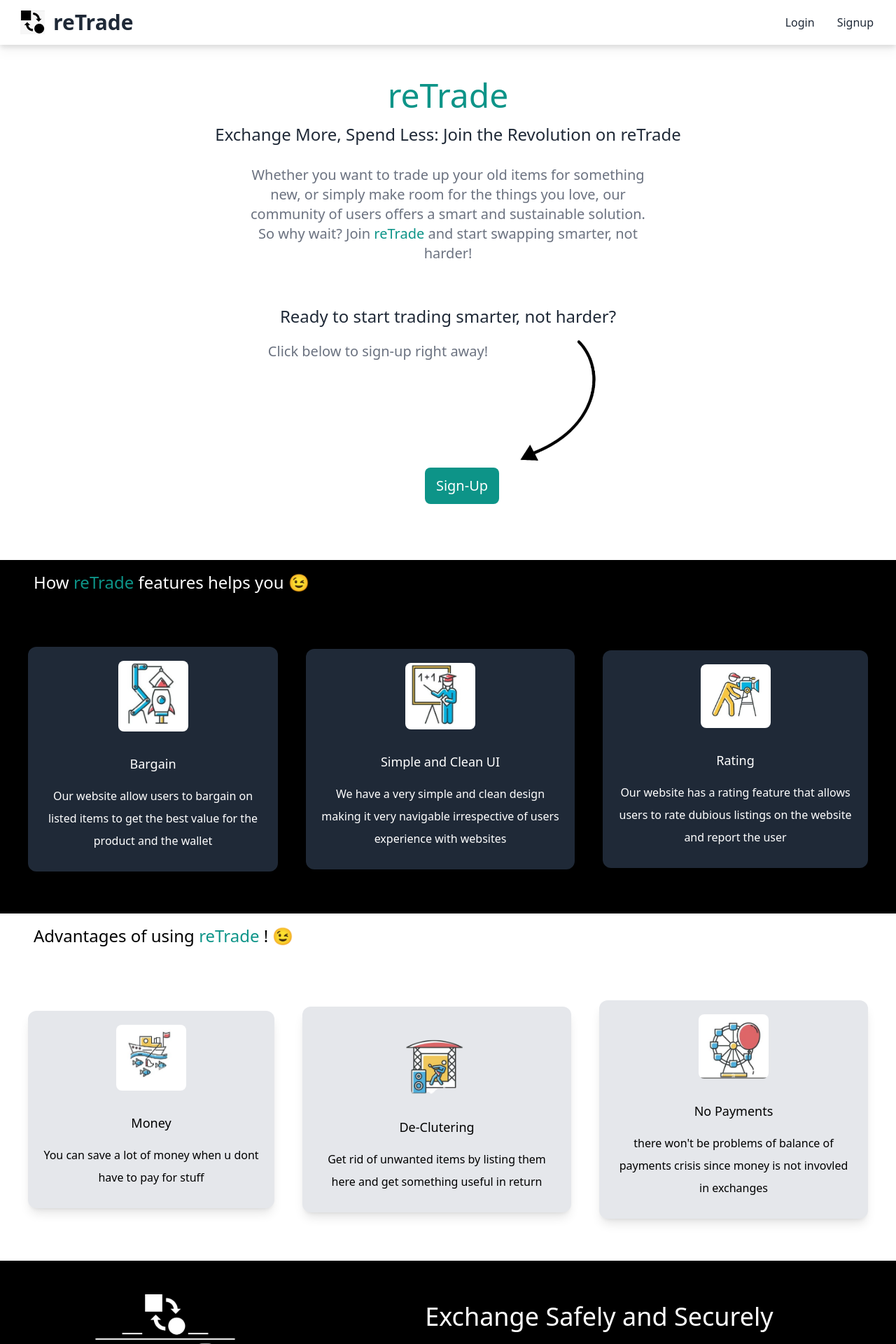
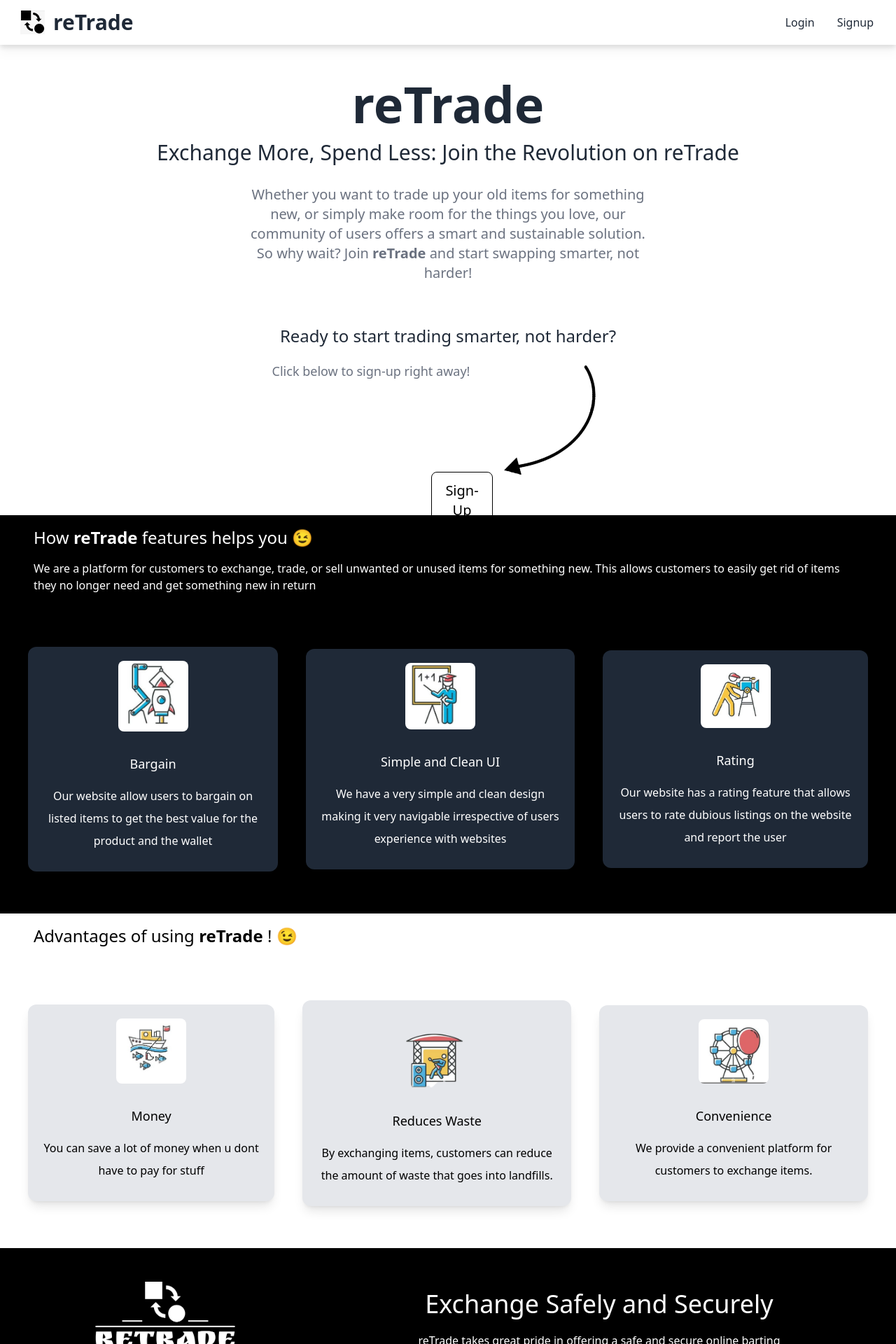
Before and after one commit to manishya1669/retrade, a React (Vite) app: page / in a window 1280 px wide. Shown: the top 1920 px of the page at 70% size. Built offline with nearby package versions, Linux system fonts and the light colour scheme; what pocketbase would draw is missing.

Commit message:
changed the color theme

```diff
--- a/src/pages/LandingPage.jsx
+++ b/src/pages/LandingPage.jsx
@@ -12,24 +12,24 @@ const LandingPage = () => {
   return (
   <div>
     <div className=' text-center p-10 py-10'>
-      <h2 className=' text-5xl py-2 text-teal-600 font-medium md:text-5xl text-bold'>reTrade</h2>
-      <h3 className='text-2xl py-2 md:text-2xl'>Exchange More, Spend Less: Join the Revolution on reTrade</h3>
+      <h2 className=' text-5xl py-2 font-bold  md:text-7xl text-bold'>reTrade</h2>
+      <h3 className='text-2xl py-2 md:text-3xl'>Exchange More, Spend Less: Join the Revolution on reTrade</h3>
       <p className=' text-lg py-5 leading-8 text-gray-500 md:text-xl max-w-xl mx-auto'>
-      Whether you want to trade up your old items for something new, or simply make room for the things you love, our community of users offers a smart and sustainable solution. So why wait? Join <span className=" text-teal-600">reTrade</span> and start swapping smarter, not harder!
+      Whether you want to trade up your old items for something new, or simply make room for the things you love, our community of users offers a smart and sustainable solution. So why wait? Join <span className=" font-bold">reTrade</span> and start swapping smarter, not harder!
       </p>
 
-      <div>
+      <div className=" hidden md:block">
         <h2 className=" text-2xl mt-10">
           Ready to start trading smarter, not harder?
         </h2>
         <div className=" flex mx-auto text-center justify-center">
-          <p className=" text-lg py-5 leading-8 text-gray-500 md:text-xl ">
+          <p className=" text-lg py-5 leading-8 text-gray-500 md:text-lg ">
             Click below to sign-up right away!
           </p>
-        <img src={arrow} className="" width={200} height={200}  alt="" />
+        <img src={arrow} className=" rotate-12 ml-5" width={200} height={50}  alt="" />
         </div>
 
-        <button className=" text-xl ml-10 mb-10 bg-teal-600 py-3 px-4 rounded-lg text-white hover:scale-110 transition duration-300 ease-in-ou">
+        <button className=" text-xl ml-10 mb-10 border border-black py-3 bottom-1 right-[45%] left-[45%] absolute px-3 rounded-lg text-black hover:scale-110 transition duration-300 ease-in-ou">
           Sign-Up
         </button>
 
@@ -38,7 +38,10 @@ const LandingPage = () => {
 
     <section className=" text-white bg-black">
       <div className=" p-2">
-        <h3 className=" text-2xl py-2 mx-10">How <span className=" text-teal-600">reTrade</span> features helps you 😉</h3>
+        <h3 className=" text-2xl py-2 mx-10">How <span className=" font-extrabold">reTrade</span> features helps you 😉</h3>
+        <p className=" py-2 mx-10">
+        We are a platform for customers to exchange, trade, or sell unwanted or unused items for something new. This allows customers to easily get rid of items they no longer need and get something new in return
+        </p>
       </div>
       <div className=" lg:flex gap-10 p-10 mx-auto justify-center items-center">
       <div className='bg-gray-800 my-5 text-center shadow-lg p-5 rounded-xl hover:scale-110 transition duration-300 ease-in-out max-w-sm'>
@@ -69,7 +72,7 @@ const LandingPage = () => {
 
     <section className=" text-black bg-white">
       <div className=" p-2">
-        <h3 className=" text-2xl py-2 mx-10">Advantages of using <span className=" text-teal-600">reTrade</span> ! 😉</h3>
+        <h3 className=" text-2xl py-2 mx-10">Advantages of using <span className=" font-extrabold">reTrade</span> ! 😉</h3>
       </div>
       <div className=" flex gap-10 p-10 mx-auto lg:justify-center items-center">
       <div className='bg-gray-200 my-5 text-center shadow-lg p-5 rounded-xl hover:scale-110 transition duration-300 ease-in-out max-w-sm'>
@@ -82,17 +85,17 @@ const LandingPage = () => {
 
       <div className='bg-gray-200 my-5 text-center shadow-lg p-5 rounded-xl hover:scale-110 transition duration-300 ease-in-out max-w-sm'>
         <img className='mx-auto rounded-lg' src={service5} width={100} height={100}/>
-        <h3 className=' text-lg font-medium pt-8 pb-2'>De-Clutering</h3>
+        <h3 className=' text-lg font-medium pt-8 pb-2'>Reduces Waste</h3>
         <p className='text-md py-2 leading-8 text-black'>
-          Get rid of unwanted items by listing them here and get something useful in return
+        By exchanging items, customers can reduce the amount of waste that goes into landfills.
         </p>
       </div>
 
       <div className='bg-gray-200 my-5 text-center shadow-lg p-5 rounded-xl hover:scale-110 transition duration-300 ease-in-out max-w-sm'>
         <img className='mx-auto rounded-lg' src={service6} width={100} height={100}/>
-        <h3 className=' text-lg font-medium pt-8 pb-2'>No Payments</h3>
+        <h3 className=' text-lg font-medium pt-8 pb-2'>Convenience</h3>
         <p className='text-md py-2 leading-8 text-black'>
-        there won't be problems of balance of payments crisis since money is not invovled in exchanges
+        We provide a convenient platform for customers to exchange items.
         </p>
       </div>
       </div>
```
